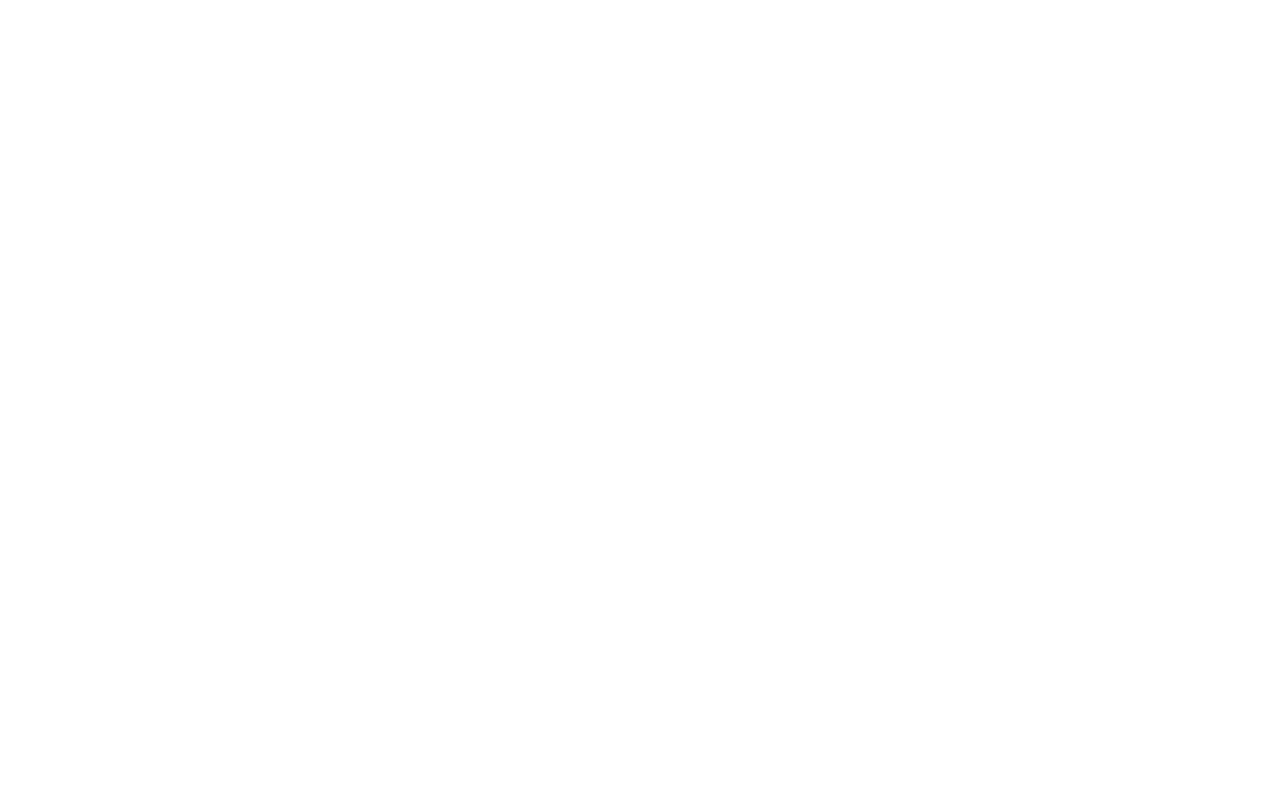
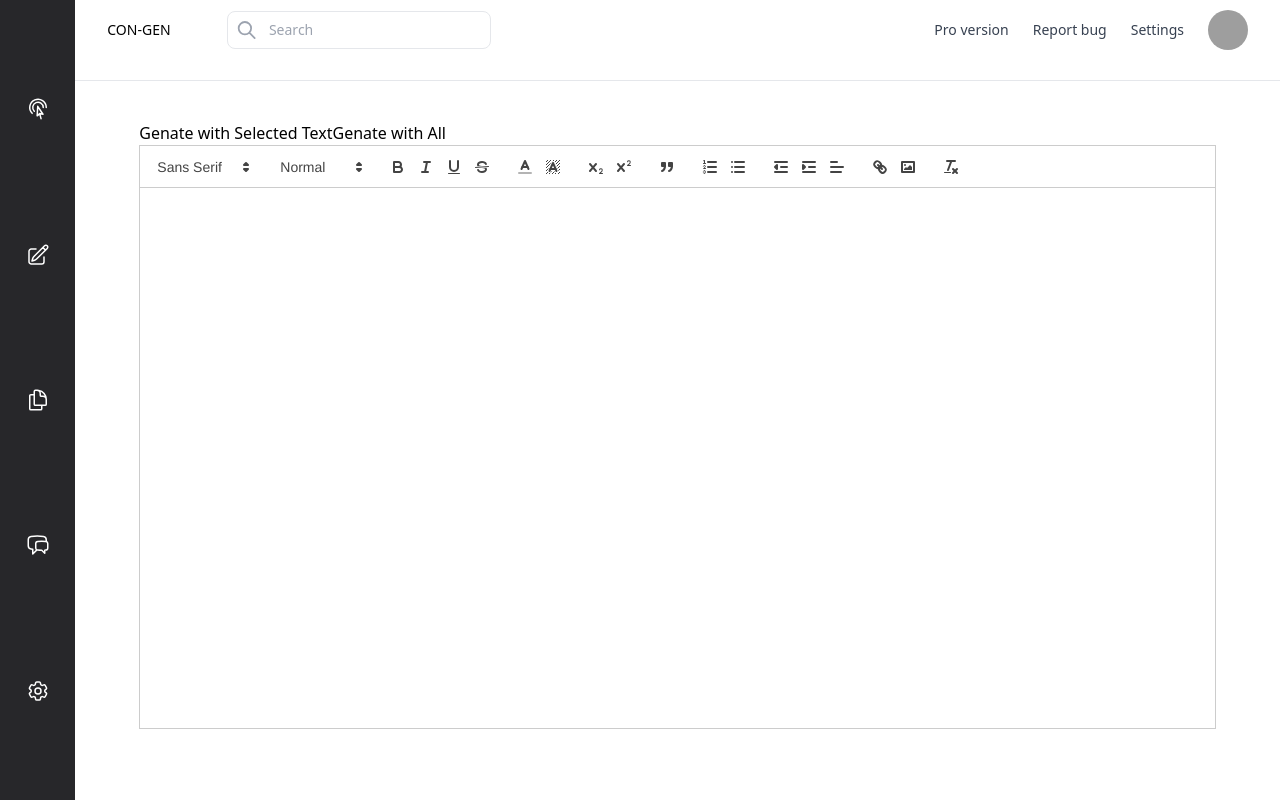
Before and after one commit to Transformers-G5/gen-front, a React (Create React App) app: page /edit in a window 1280 px wide. Before the commit this address had no page. Built offline with nearby package versions, Linux system fonts and the light colour scheme; grey boxes are pictures that could not be loaded.

Commit message:
change blog workflow

```diff
--- a/package.json
+++ b/package.json
@@ -11,8 +11,10 @@
     "@types/react": "^18.2.6",
     "@types/react-dom": "^18.2.4",
     "axios": "^1.4.0",
+    "jodit-react": "^1.3.39",
     "react": "^18.2.0",
     "react-dom": "^18.2.0",
+    "react-quill": "^2.0.0",
     "react-router-dom": "^6.11.1",
     "react-scripts": "5.0.1",
     "react-type-animation": "^3.0.1",
--- a/public/index.html
+++ b/public/index.html
@@ -24,7 +24,7 @@
       work correctly both with client-side routing and a non-root public URL.
       Learn how to configure a non-root public URL by running `npm run build`.
     -->
-    <title>React App</title>
+    <title>Generator</title>
   </head>
   <body>
     <noscript>You need to enable JavaScript to run this app.</noscript>
--- a/src/App.tsx
+++ b/src/App.tsx
@@ -3,6 +3,7 @@
 import WorkspaceLayout from "./layout/Workspace";
 import Test from "./components/Test";
 import Gallery from "./screen/Gallery";
+import Edit from "./screen/Edit";
 import "./App.css";
 
 function App() {
@@ -12,7 +13,7 @@
         <Route path="/" element={<WorkspaceLayout />}>
           <Route index element={<Test />} />
           <Route path="gallery" element={<Gallery />} />
-
+          <Route path="edit" element={<Edit />} />
         </Route>
       </Routes>
     </BrowserRouter>
--- a/src/components/DropSearch.tsx
+++ b/src/components/DropSearch.tsx
@@ -143,7 +143,9 @@
                 role="option"
                 aria-selected={props.selectedItem.idx == idx ? true : false}
                 className={`${
-                  props.selectedItem.idx == idx ? "text-indigo-600 bg-indigo-50" : ""
+                  props.selectedItem.idx == idx
+                    ? "text-indigo-600 bg-indigo-50"
+                    : ""
                 } menu-el-js flex items-center justify-between px-3 py-2 cursor-default duration-150 text-gray-500 hover:text-indigo-600 hover:bg-indigo-50`}
               >
                 {el}
--- /dev/null
+++ b/src/components/Editor.tsx
@@ -0,0 +1,45 @@
+import React, { useState, useEffect } from "react";
+import ReactQuill from "react-quill";
+import "react-quill/dist/quill.snow.css";
+
+const modules = {
+  toolbar: [
+    [{ font: [] }],
+    [{ header: [1, 2, 3, 4, 5, 6, false] }],
+    ["bold", "italic", "underline", "strike"],
+    [{ color: [] }, { background: [] }],
+    [{ script: "sub" }, { script: "super" }],
+    ["blockquote"],
+    [{ list: "ordered" }, { list: "bullet" }],
+    [{ indent: "-1" }, { indent: "+1" }, { align: [] }],
+    ["link", "image"],
+    ["clean"],
+  ],
+};
+
+interface Content {
+  con: string;
+  onChange: React.Dispatch<React.SetStateAction<string>>
+}
+
+function Editor(props: Content) {
+  // const [value, setValue] = useState("");
+
+  // useEffect(() => {
+  //   setValue(props.con);
+  // }, [props.con]);
+
+  return (
+    <div>
+      <ReactQuill
+        className="bg-white dark:bg-gray-800"
+        modules={modules}
+        theme="snow"
+        value={props.con}
+        onChange={props.onChange}
+      />
+    </div>
+  );
+}
+
+export default Editor;
--- a/src/components/Test.tsx
+++ b/src/components/Test.tsx
@@ -27,8 +27,6 @@
   const [prompt, setPrompt] = useState<string>("");
 
   const [outputResult, setOutputResult] = useState<string>("");
-
-  const [isLoading, setIsLoading] = useState(false)
 
   interface sItems {
     item: any;
@@ -103,10 +101,10 @@
     //   max_len: 500,
     // };
     let data;
-    if (selectedItem.idx === 0) data = { prompt, max_len: 500 };
-    if (selectedItem.idx === 1) data = { prompt: "", max_len: 500 };
-    if (selectedItem.idx === 2) data = { prompt: "", max_len: 500, name: "" };
-    if (selectedItem.idx === 3) data = { prompt: "", max_len: 500, name: "" };
+    if (selectedItem.idx === 0) data = { prompt, max_len: 200 };
+    if (selectedItem.idx === 1) data = { prompt: "", max_len: 200, name: "" };
+    if (selectedItem.idx === 2) data = { prompt: "", max_len: 200, name: "" };
+    if (selectedItem.idx === 3) data = { prompt: "", max_len: 200, name: "" };
     if (selectedItem.idx === 4)
       data = { prompt, numberOfWords: 30, language: "english" };
     if (selectedItem.idx === 5)
@@ -238,11 +236,14 @@
               sequence={[
                 "Generating output.",
                 1000,
-                "Generating output. Using Model X.",
+                `Generating output. Using Model ${selectedItem.item}.`,
                 1000,
                 "Reading data from server.",
                 1000,
                 outputResult,
+                () => {
+                  console.log("ENDED");
+                },
                 // output_text_1,
                 // 1000,
                 // output_text_2,
--- a/src/components/WSHeader.tsx
+++ b/src/components/WSHeader.tsx
@@ -89,7 +89,7 @@
               height={50}
               alt="Float UI logo"
             /> */}
-            BLOG-GN
+            CON-GEN
           </a>
           <div className="lg:hidden">
             <button
@@ -174,7 +174,8 @@
           </ul>
         </div>
       </div>
-      <nav className="border-b">
+      <div className="border-b mt-5"></div>
+      {/* <nav className="border-b">
         <ul className="flex items-center gap-x-3 max-w-screen-xl mx-auto px-4 overflow-x-auto lg:px-8">
           {submenuNav.map((item, idx) => {
             return (
@@ -195,7 +196,7 @@
             );
           })}
         </ul>
-      </nav>
+      </nav> */}
     </header>
   );
 };
--- a/src/layout/Workspace.tsx
+++ b/src/layout/Workspace.tsx
@@ -1,5 +1,6 @@
 import React, { useState } from "react";
 import Test from "../components/Test";
+import { Link } from "react-router-dom";
 import { Outlet } from "react-router-dom";
 
 const Workspace = () => {
@@ -15,6 +16,7 @@
       <div className="flex h-full">
         <div className=" w-[5rem] bg-zinc-800">
           <ul className="text-white h-full flex flex-col justify-evenly">
+            <Link to="/">
               <li className="text-center py-6 cursor-pointer hover:bg-indigo-900 flex items-center justify-center">
                 <svg
                   xmlns="http://www.w3.org/2000/svg"
@@ -31,6 +33,8 @@
                   />
                 </svg>
               </li>
+            </Link>
+            <Link to="edit">
               <li className="text-center py-6 cursor-pointer hover:bg-indigo-900 flex items-center justify-center">
                 <svg
                   xmlns="http://www.w3.org/2000/svg"
@@ -47,6 +51,8 @@
                   />
                 </svg>
               </li>
+            </Link>
+            <Link to="gallery">
               <li className="text-center py-6 cursor-pointer hover:bg-indigo-900 flex items-center justify-center">
                 <svg
                   xmlns="http://www.w3.org/2000/svg"
@@ -63,6 +69,7 @@
                   />
                 </svg>
               </li>
+            </Link>
             <li className="text-center py-6 cursor-pointer hover:bg-indigo-900 flex items-center justify-center">
               <svg
                 xmlns="http://www.w3.org/2000/svg"
--- /dev/null
+++ b/src/screen/Edit.tsx
@@ -0,0 +1,32 @@
+import React, { useState } from "react";
+import Editor from "../components/Editor";
+import Header from "../components/WSHeader";
+import axios from "axios";
+
+const Edit = () => {
+  const [content, setContent] = useState<string>(
+    "<br/><br/><br/><br/><br/><br/><br/><br/><br/><br/><br/><br/><br/><br/><br/><br/><br/><br/><br/><br/><br/><br/><br/><br/><br/><br/><br/><br/><br/><br/>"
+  );
+
+  const handleGenerate = async (): Promise<any> => {
+    const res = await axios.post("http://localhost:4040/api/gentext/blog", {
+      prompt: content,
+      max_len: 200,
+    });
+    console.log(res.data.text);
+    setContent((prevText) => prevText + res.data.text);
+  };
+
+  return (
+    <div>
+      <Header />
+      <div className="mt-10 px-16">
+        <button>Genate with Selected Text</button>
+        <button onClick={handleGenerate}>Genate with All</button>
+        <Editor con={content} onChange={setContent} />
+      </div>
+    </div>
+  );
+};
+
+export default Edit;
--- a/src/screen/Gallery.tsx
+++ b/src/screen/Gallery.tsx
@@ -84,12 +84,8 @@
   };
 
   return (
-    <div className="relative max-w-sm border border-gray-200 rounded-lg shadow dark:bg-gray-800 dark:border-gray-700">
-      <img
-        className="rounded-t-lg absolute z-30"
-        src={`https://picsum.photos/seed/${head[0]}${head[1]}${head[2]}/1000/200`}
-      />
-      <div className="pb-0 relative z-50 bg-[#ffffff88]">
+    <div className="max-w-sm border border-gray-200 rounded-lg shadow dark:bg-gray-800 dark:border-gray-700 p-4 flex flex-col justify-between">
+      <div className="bg-violet-800">
         <a href="#">
           <h5 className="mb-2 text-lg font-bold tracking-tight text-gray-900 dark:text-white">
             {head}
@@ -98,9 +94,9 @@
         <p className="mb-3 font-normal text-sm text-gray-700 dark:text-gray-400">
           {truncateString(desc)}
         </p>
-        <div className="flex">
+      </div>
+      <div className=" bg-green-600">
         <div className="text-xs text-gray-600">DATE</div>
-        </div>
       </div>
     </div>
   );
@@ -108,7 +104,9 @@
 
 const Gallery = () => {
   return (
-    <div className="h-full px-10 py-10">
+    <div className="h-full">
+      <Header />
+      <div className="mt-10 px-16">
         <div className="grid grid-cols-4 gap-6">
           {data.map((item) => (
             <>
@@ -121,6 +119,7 @@
           ))}
         </div>
       </div>
+    </div>
   );
 };
 
```
Also changed, not shown: 1 other file (tests, documents, lock files or other folders). Lines whose indentation alone changed are shown as unchanged.
